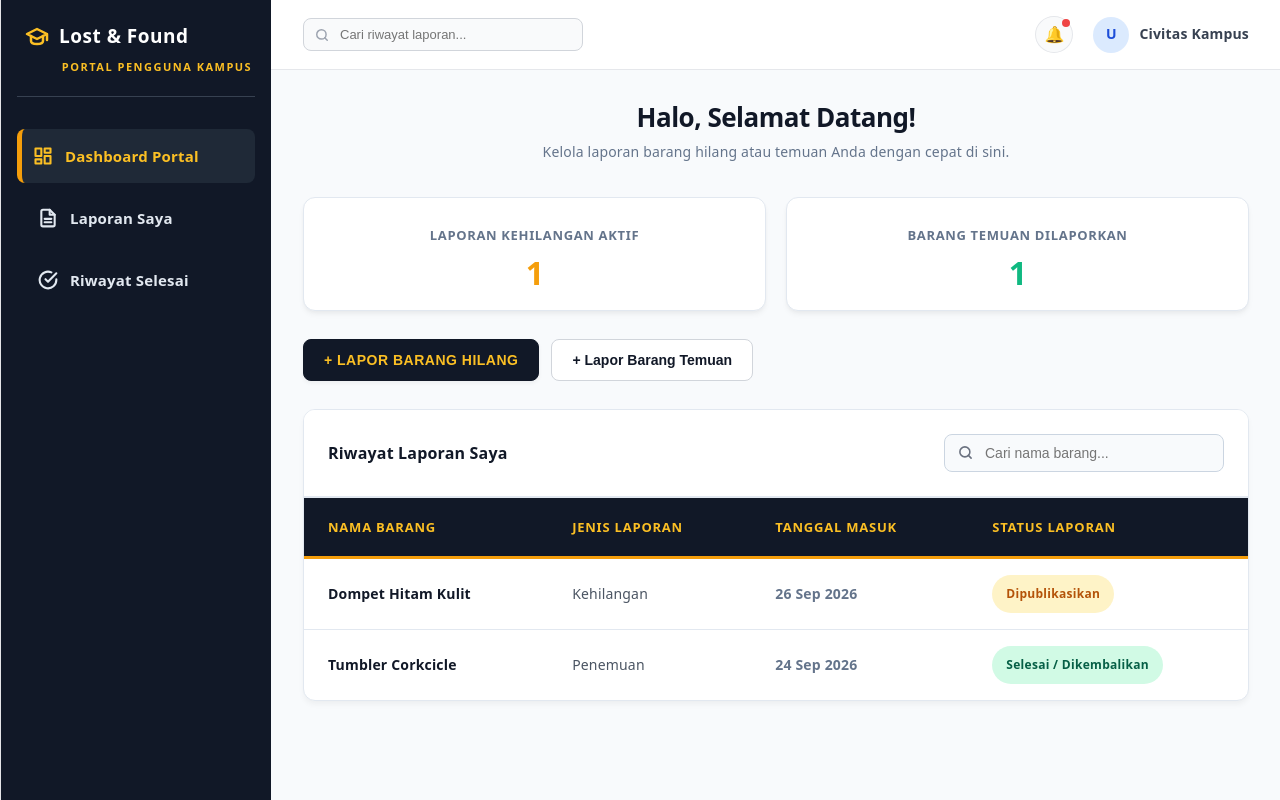
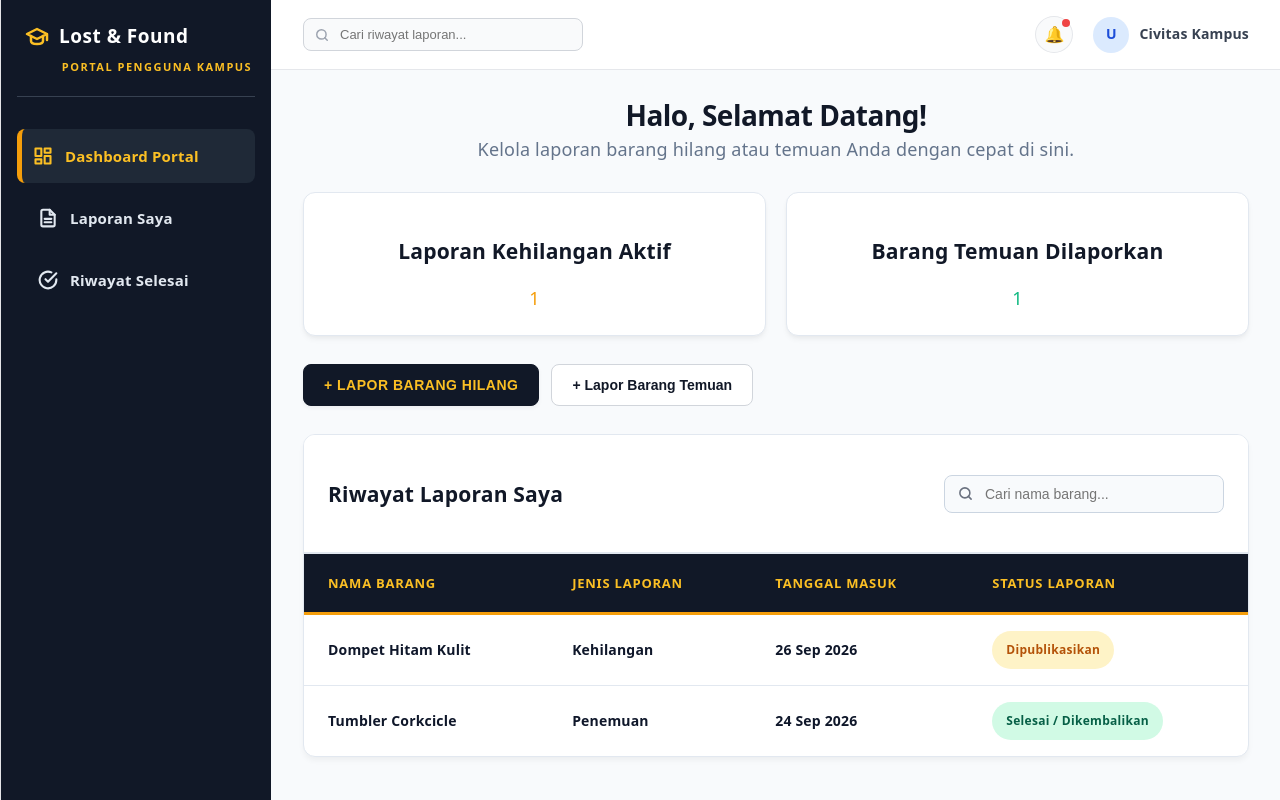
Before and after one commit to holyblesty/PBL03, a React (Vite) app in the folder lost-found-app/: page / in a window 1280 px wide. Built offline with nearby package versions, Linux system fonts and the light colour scheme.

Commit message:
hapus inline style di dashboard dan maksimalkan kelas dari App.css

```diff
--- a/lost-found-app/src/UserDashboard.jsx
+++ b/lost-found-app/src/UserDashboard.jsx
@@ -24,46 +24,37 @@ export default function UserDashboard() {
                 <UserNavbar />
 
                 <div className="dashboard-content">
-                    <div style={{ marginBottom: '32px' }}>
-                        <h2 style={{ margin: '0 0 6px 0', fontSize: '26px', fontWeight: '800', color: '#111827', letterSpacing: '-0.5px' }}>
-                            Halo, Selamat Datang!
-                        </h2>
-                        <p style={{ margin: 0, fontSize: '14px', color: '#64748B', fontWeight: '500' }}>
-                            Kelola laporan barang hilang atau temuan Anda dengan cepat di sini.
-                        </p>
+
+                    {/* Header: Bersih tanpa inline style kaku */}
+                    <div className="admin-header">
+                        <h1>Halo, Selamat Datang!</h1>
+                        <p>Kelola laporan barang hilang atau temuan Anda dengan cepat di sini.</p>
                     </div>
 
+                    {/* Statistik Kartu: Memakai utility class warna teks dari App.css */}
                     <div className="card-stats-container">
                         <div className="dashboard-card">
-                            <h4 style={{ margin: '0 0 12px 0', fontSize: '13px', color: '#64748B', fontWeight: '700', textTransform: 'uppercase', letterSpacing: '0.05em' }}>
-                                Laporan Kehilangan Aktif
-                            </h4>
-                            {/* Mengubah warna teks angka menjadi oranye emas agar kontras dan serasi */}
-                            <p style={{ margin: 0, fontSize: '32px', fontWeight: '800', color: '#F59E0B', letterSpacing: '-1px' }}>1</p>
+                            <h3>Laporan Kehilangan Aktif</h3>
+                            <p className="stat-yellow">1</p>
                         </div>
                         <div className="dashboard-card">
-                            <h4 style={{ margin: '0 0 12px 0', fontSize: '13px', color: '#64748B', fontWeight: '700', textTransform: 'uppercase', letterSpacing: '0.05em' }}>
-                                Barang Temuan Dilaporkan
-                            </h4>
-                            {/* Mengubah warna teks angka menjadi hijau sukses resmi sesuai palet */}
-                            <p style={{ margin: 0, fontSize: '32px', fontWeight: '800', color: '#10B981', letterSpacing: '-1px' }}>1</p>
+                            <h3>Barang Temuan Dilaporkan</h3>
+                            <p className="stat-green">1</p>
                         </div>
                     </div>
 
+                    {/* Tombol Aksi */}
                     <div className="action-buttons">
                         <button className="btn-primary">+ Lapor Barang Hilang</button>
                         <button className="btn-secondary">+ Lapor Barang Temuan</button>
                     </div>
 
-                    {/* Tabel dengan Kelas CSS Terpisah */}
+                    {/* Tabel Utama */}
                     <div className="table-card">
                         <div className="table-header-wrapper">
-                            <h3 style={{ margin: 0, fontSize: '16px', fontWeight: '700', color: '#111827' }}>
-                                Riwayat Laporan Saya
-                            </h3>
+                            <h3>Riwayat Laporan Saya</h3>
 
                             <div className="search-input-wrapper">
-                                {/* SVG ikon diletakkan di atas input agar meluruskan posisinya */}
                                 <svg width="15" height="15" viewBox="0 0 24 24" fill="none" stroke="#6B7280" strokeWidth="2.5" strokeLinecap="round" strokeLinejoin="round">
                                     <circle cx="11" cy="11" r="8" />
                                     <line x1="21" y1="21" x2="16.65" y2="16.65" />
@@ -93,9 +84,9 @@ export default function UserDashboard() {
                                             const isCompleted = item.status.includes('Selesai');
                                             return (
                                                 <tr key={item.id}>
-                                                    <td style={{ fontWeight: '600', color: '#111827' }}>{item.namaBarang}</td>
-                                                    <td style={{ color: '#4B5563', fontWeight: '500' }}>{item.jenis}</td>
-                                                    <td style={{ color: '#64748B' }}>{item.tanggal}</td>
+                                                    <td>{item.namaBarang}</td>
+                                                    <td>{item.jenis}</td>
+                                                    <td>{item.tanggal}</td>
                                                     <td>
                                                         <span className={`badge ${isCompleted ? 'completed' : 'published'}`}>
                                                             {item.status}
@@ -106,7 +97,7 @@ export default function UserDashboard() {
                                         })
                                     ) : (
                                         <tr>
-                                            <td colSpan="4" style={{ textAlign: 'center', color: '#64748B', padding: '32px', fontWeight: '600' }}>
+                                            <td colSpan="4" style={{ textAlign: 'center', padding: '32px' }}>
                                                 Tidak ada laporan yang cocok dengan pencarian "{searchQuery}"
                                             </td>
                                         </tr>
```
